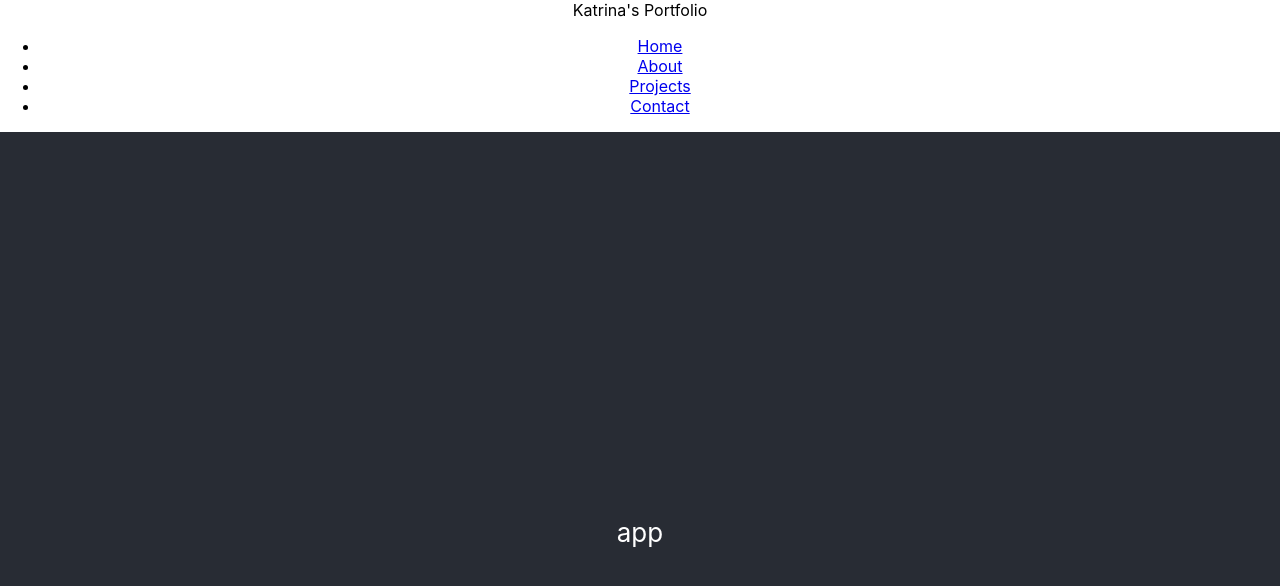
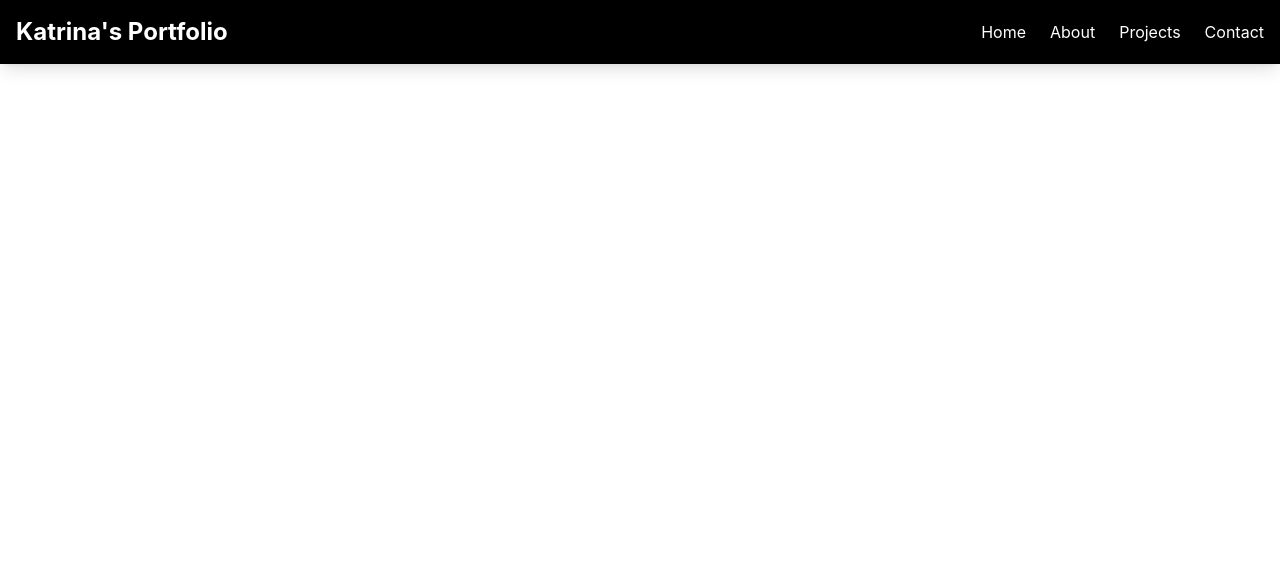
Before and after one commit to kdotzlaw/website, a React (Create React App) app in the folder portfolio-website/: page / in a window 1280 px wide. Shown: the top 586 px of the page. Built offline with nearby package versions, Linux system fonts and the light colour scheme.

Commit message:
tailwind enabled

```diff
--- a/portfolio-website/public/index.html
+++ b/portfolio-website/public/index.html
@@ -9,6 +9,7 @@
       name="description"
       content="Web site created using create-react-app"
     />
+    <script src="https://cdn.tailwindcss.com"></script>
     <link rel="apple-touch-icon" href="%PUBLIC_URL%/logo192.png" />
     <!--
       manifest.json provides metadata used when your web app is installed on a
--- a/portfolio-website/src/components/App.js
+++ b/portfolio-website/src/components/App.js
@@ -6,11 +6,7 @@ function App() {
   return (
     <div className="App">
       <Nav />
-      <header className="App-header">
-        <p>
-          app
-        </p>
-      </header>
+
     </div>
   );
 }
--- /dev/null
+++ b/portfolio-website/tailwind.config.js
@@ -0,0 +1,8 @@
+/** @type {import('tailwindcss').Config} */
+module.exports = {
+  content: [],
+  theme: {
+    extend: {},
+  },
+  plugins: [],
+}
```
Also changed, not shown: 2 other files (tests, documents, lock files or other folders).
